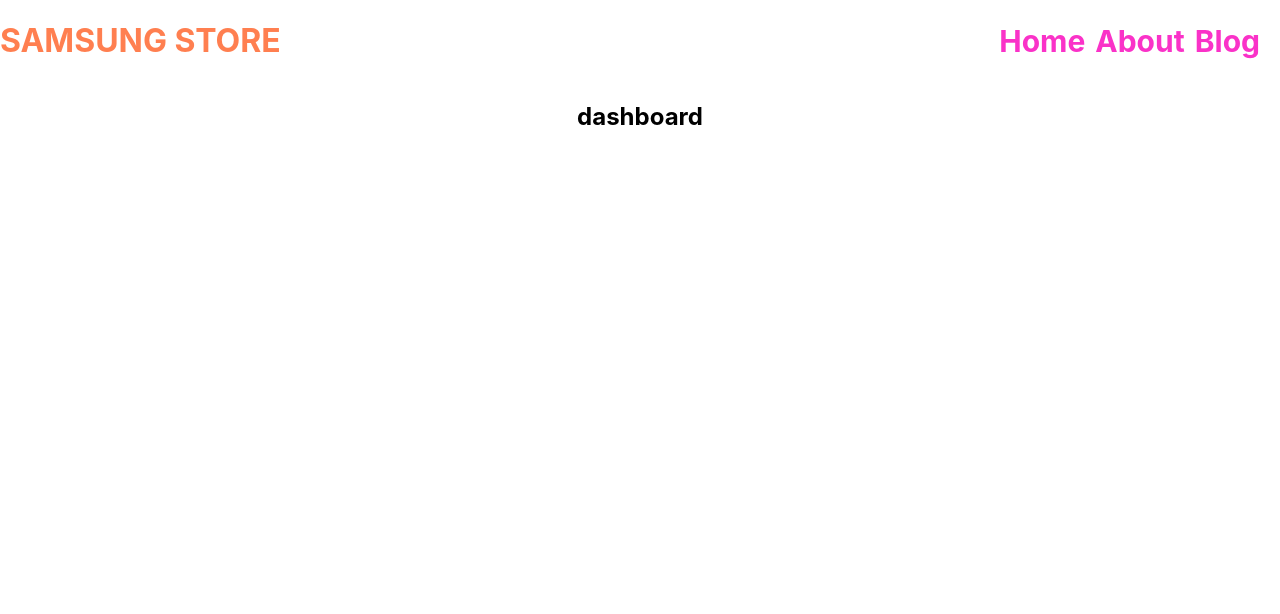
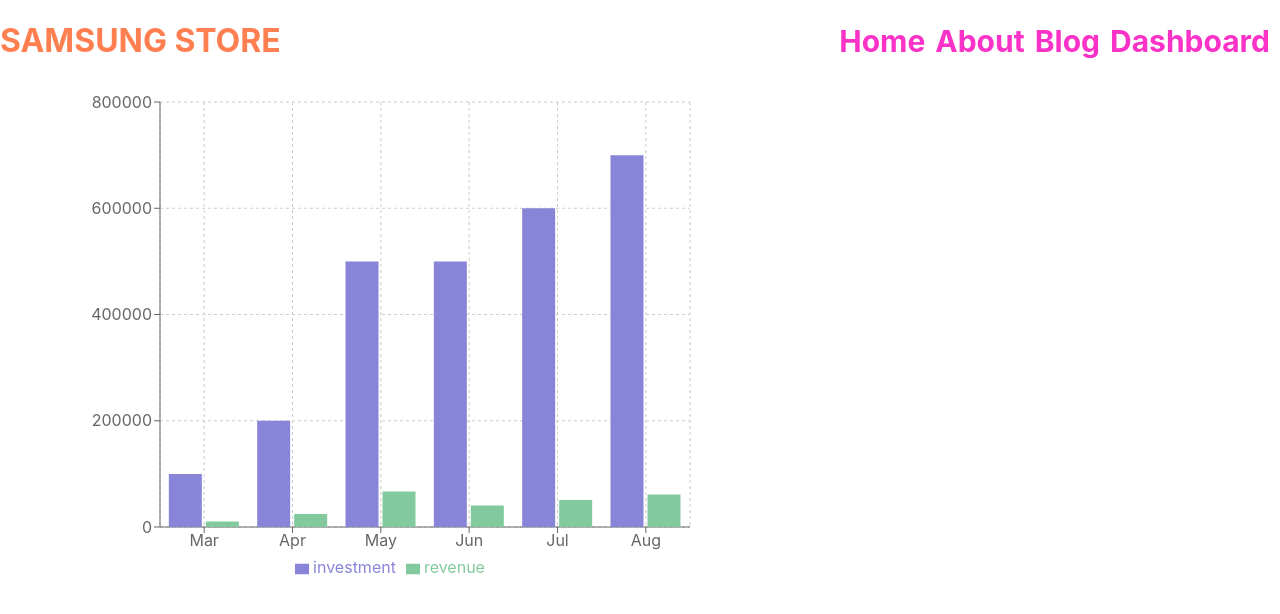
Before and after one commit to rabiulhossen/product-analylis-website, a React (Create React App) app: page /dashboard in a window 1280 px wide. Shown: the top 614 px of the page. Built offline with nearby package versions, Linux system fonts and the light colour scheme.

Commit message:
bar-chart

```diff
--- a/package.json
+++ b/package.json
@@ -10,6 +10,7 @@
     "react-dom": "^18.0.0",
     "react-router-dom": "^6.3.0",
     "react-scripts": "5.0.0",
+    "recharts": "^2.1.9",
     "web-vitals": "^2.1.4"
   },
   "scripts": {
--- a/src/App.js
+++ b/src/App.js
@@ -1,9 +1,11 @@
 
 import { Route, Routes } from 'react-router-dom';
 import './App.css';
+import About from './components/About/About';
 import Blogs from './components/Blogs/Blogs';
 import Dashboard from './components/Dashboard/Dashboard';
 import Header from './components/Header/Header';
+import Home from './components/HOME/Home';
 import NOTFound from './components/NOTFound/NOTFound';
 
 function App() {
@@ -11,9 +13,13 @@ function App() {
     <div className="App">
       <Header></Header>
       <Routes>
-        <Route path='/blogs' element={<Blogs></Blogs>}></Route>
+        <Route path='/' element={<Home></Home>}></Route>
+        <Route path='/home' element={<Home></Home>}></Route>
+        <Route path='/blog' element={<Blogs></Blogs>}></Route>
         <Route path='/dashboard' element={<Dashboard></Dashboard>}></Route>
+        <Route path='/about' element={<About></About>}></Route>
         <Route path='*' element={<NOTFound></NOTFound>}></Route>
+
 
 
 
--- a/src/components/About/About.js
+++ b/src/components/About/About.js
@@ -0,0 +1,11 @@
+import React from 'react';
+
+const About = () => {
+    return (
+        <div>
+            about me
+        </div>
+    );
+};
+
+export default About;
--- a/src/components/Dashboard/Dashboard.js
+++ b/src/components/Dashboard/Dashboard.js
@@ -1,11 +1,94 @@
-import React from 'react';
+import React, { PureComponent } from 'react';
+import { render } from 'react-dom';
+import { Bar, BarChart, CartesianGrid, Legend, ResponsiveContainer, Tooltip, XAxis, YAxis } from 'recharts';
+
 
 const Dashboard = () => {
+    const data =
+        [
+            {
+                "month": "Mar",
+                "investment": 100000,
+                "sell": 241,
+                "revenue": 10401
+            },
+            {
+                "month": "Apr",
+                "investment": 200000,
+                "sell": 423,
+                "revenue": 24500
+            },
+            {
+                "month": "May",
+                "investment": 500000,
+                "sell": 726,
+                "revenue": 67010
+            },
+            {
+                "month": "Jun",
+                "investment": 500000,
+                "sell": 529,
+                "revenue": 40405
+            },
+            {
+                "month": "Jul",
+                "investment": 600000,
+                "sell": 601,
+                "revenue": 50900
+            },
+            {
+                "month": "Aug",
+                "investment": 700000,
+                "sell": 670,
+                "revenue": 61000
+            }
+        ];
+
+
+
     return (
-        <div>
-            <h2>dashboard</h2>
-        </div>
+
+
+        <BarChart
+            width={700}
+            height={500}
+            data={data}
+            margin={{
+                top: 20,
+                right: 10,
+                left: 100,
+                bottom: 5,
+            }}
+            padding={
+                {
+                    right: 15,
+                    bottom: 10,
+                    left:30,
+                }
+            }
+
+        >
+
+
+            <CartesianGrid
+                strokeDasharray="3 3"
+            ></CartesianGrid>
+            <XAxis dataKey="month"></XAxis>
+            <YAxis></YAxis>
+            <Tooltip></Tooltip>
+            <Legend></Legend>
+            <Bar dataKey={"investment"} fill='#8884d8' ></Bar>
+
+            <Bar dataKey="revenue" fill='#82ca9d'></Bar>
+        </BarChart>
+
+
+
+
     );
 };
 
+
+
+
 export default Dashboard;
--- a/src/components/HOME/Home.js
+++ b/src/components/HOME/Home.js
@@ -1,12 +1,22 @@
 import React from 'react';
 import Header from '../Header/Header';
+import './Home.css';
+
+
+
 
 const Home = () => {
     return (
         <div>
-            <Header>
 
-            </Header>
+            <div>
+                <h1>Samsung Smart watch</h1>
+                <p>Deep dive into Milkyway Galaxy with"ASTRO WATCH".This watch telecast ISS information & enrich with a lot of feature.</p>
+            </div>
+            <div>
+<img src="{image/Samsung-Galaxy-Watch.jpg}" alt="" />
+            </div>
+
         </div>
     );
 };
--- a/src/components/Header/Header.js
+++ b/src/components/Header/Header.js
@@ -13,7 +13,7 @@ const Header = () => {
                 <Link to="/">Home</Link>
                 <Link to="about">About</Link>
                 <Link to="blog">Blog</Link>
-                <Link to="dashboard"></Link>
+                <Link to="dashboard">Dashboard</Link>
             </div>
         </div>
     );
--- a/src/components/NOTFound/NOTFound.js
+++ b/src/components/NOTFound/NOTFound.js
@@ -1,9 +1,11 @@
 import React from 'react';
+import './NOTFound.css'
 
 const NOTFound = () => {
     return (
         <div>
-            <h6>sorry you are wrong path</h6>
+            <h1 className='not-found'>THIS URL IS NOT FOUND</h1>
+            <h1>404</h1>
         </div>
     );
 };
```
Also changed, not shown: src/components/NOTFound/NOTFound.css (added), src/image/watch.jpg (added), 1 other file (tests, documents, lock files or other folders).
